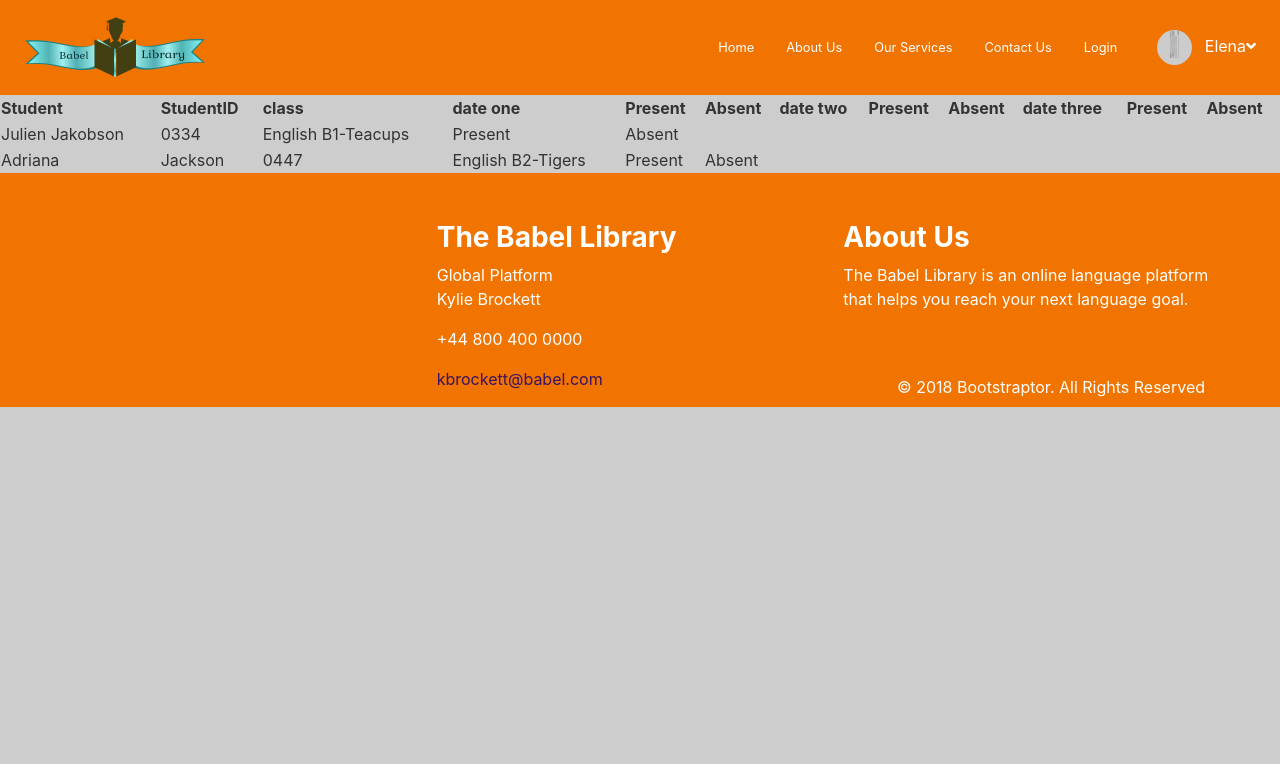
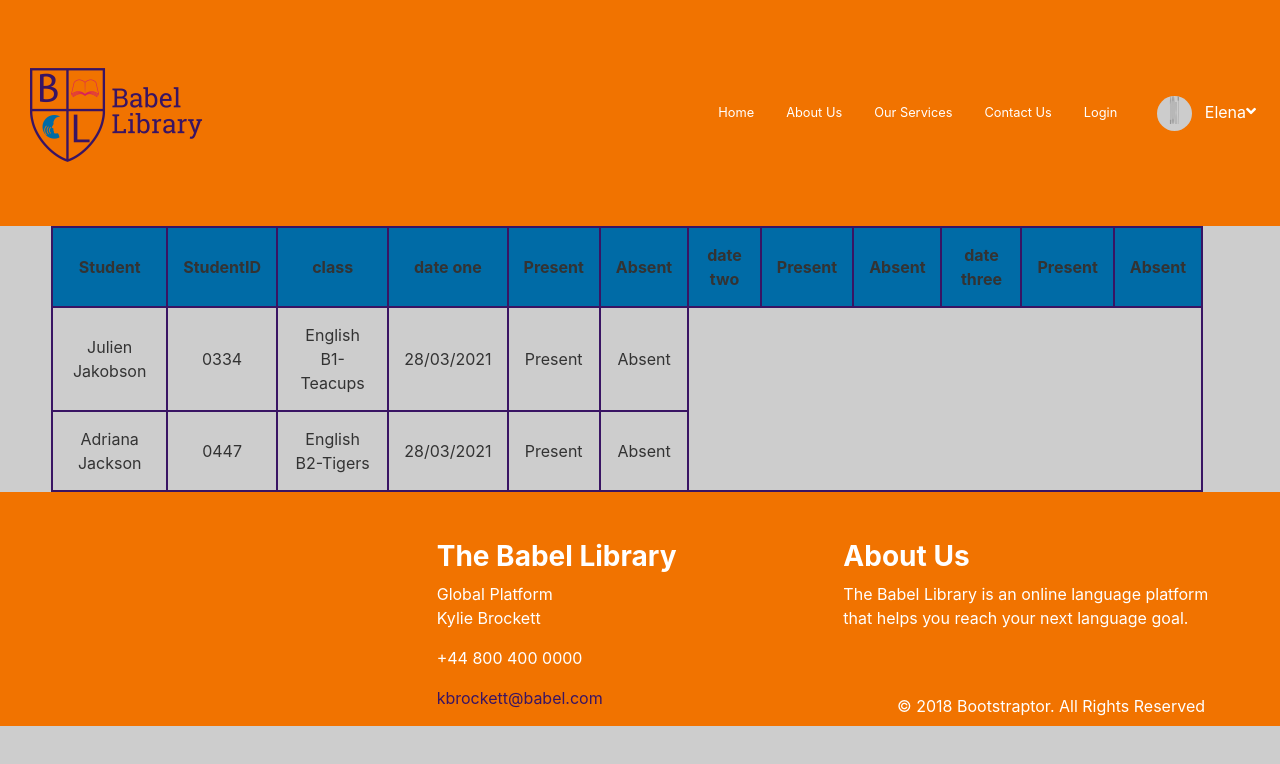
Before and after one commit to BrockBatBlue/Spanish-Club-FE, a React (Create React App) app: page /attendance in a window 1280 px wide. Shown: the top 764 px of the page. Built offline with nearby package versions, Linux system fonts and the light colour scheme.

Commit message:
removed accidental file placment

```diff
--- a/src/Components/Elements/Roster.jsx
+++ b/src/Components/Elements/Roster.jsx
@@ -24,14 +24,15 @@
             <td>Julien Jakobson</td>
             <td>0334</td>
             <td>English B1-Teacups</td>
+            <td>28/03/2021</td>
             <td>Present</td>
             <td>Absent</td>
           </tr>
           <tr>
-            <td>Adriana</td>
-            <td>Jackson</td>
+            <td>Adriana Jackson</td>
             <td>0447</td>
             <td>English B2-Tigers</td>
+            <td>28/03/2021</td>
             <td>Present</td>
             <td>Absent</td>
           </tr>
--- a/src/Styles/Elements/Roster.css
+++ b/src/Styles/Elements/Roster.css
@@ -1,3 +1,16 @@
 table{
-    width: 100%
+    width: 90%;
+    margin-left: 4vw;
+    margin-right: 4vw;
+    border-spacing: 5px;
 }
+table, th, td {
+    border: 2px solid #391463;
+  }
+th {
+    background-color: #006BA6;
+}
+th, td {
+    padding: 15px;
+    text-align: center;
+  }
```
Also changed, not shown: src/Components/Elements/Navbar.jsx (+16 -7 lines), src/assets/images/babelLibraryColors.png (added), 1 other file (tests, documents, lock files or other folders).
